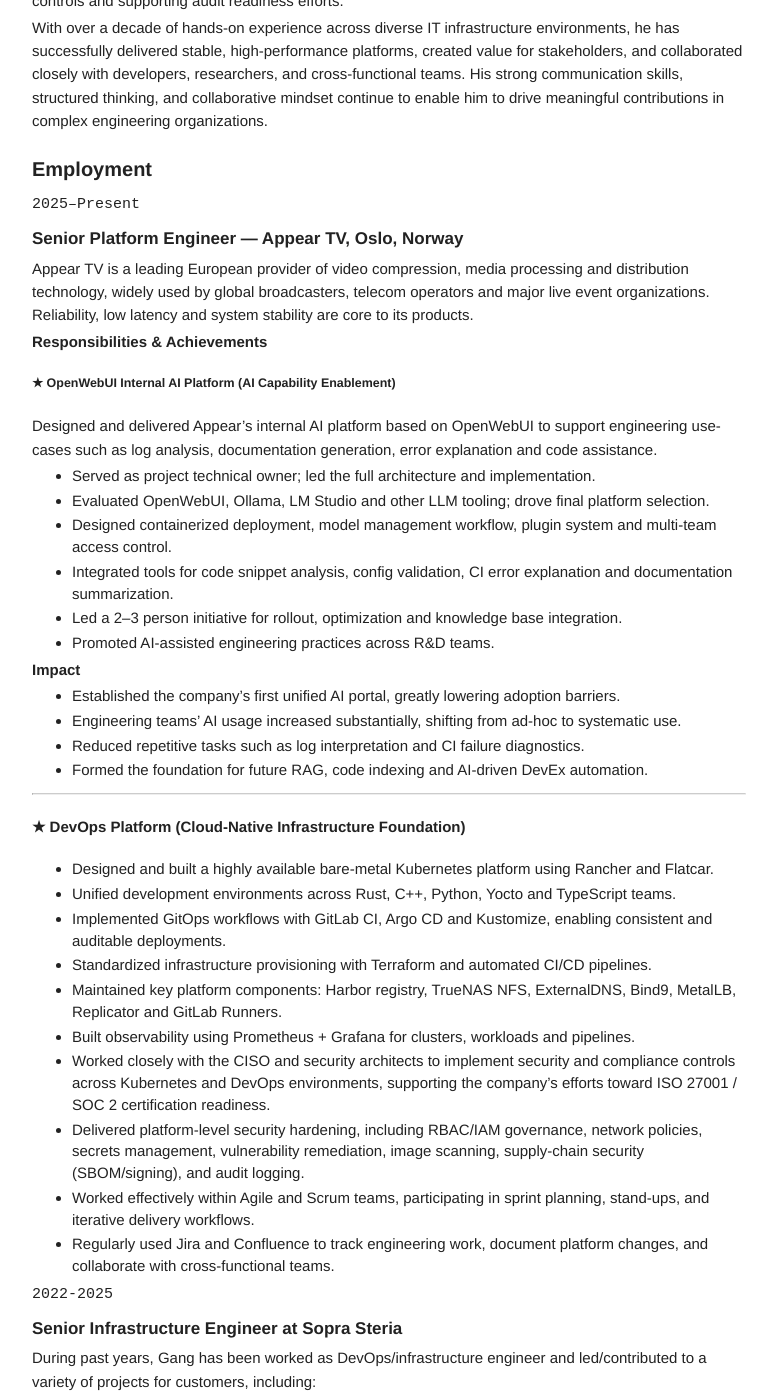
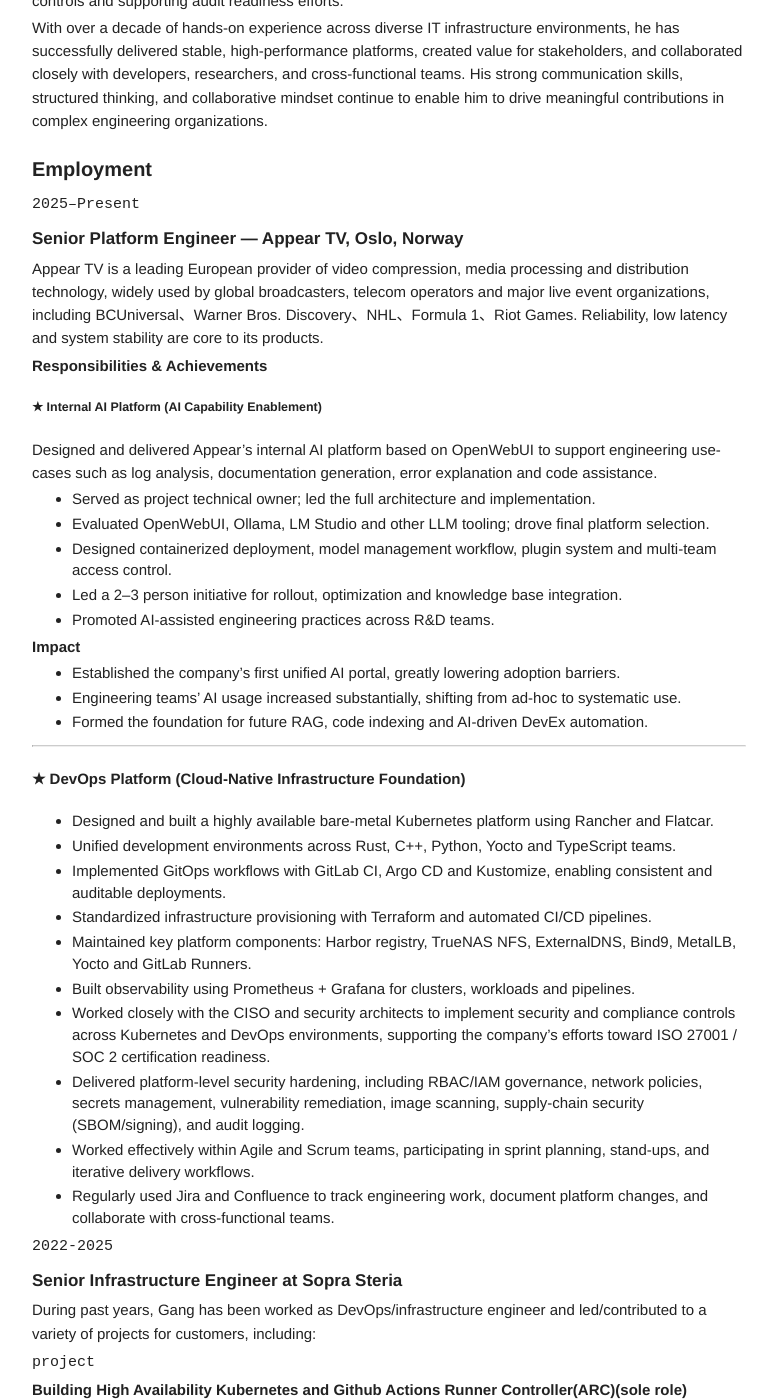
Before and after one commit to gcccheng/wugui, a Jekyll site: the page built from cvenglish.md, in a window 1280 px wide and 1400 px high, scrolled down 506 px. Shown: the whole window, without its empty margins (118-891 px from the left). Built offline with Jekyll 4.4.1, drawn with Linux system fonts in a browser that asks for light colours; some of the changed text lies outside the part shown.

Commit message:
Update cvenglish.md

```diff
--- a/cvenglish.md
+++ b/cvenglish.md
@@ -21,24 +21,22 @@ With over a decade of hands-on experience across diverse IT infrastructure envir
 ## Employment
 `2025–Present`
 ### Senior Platform Engineer — Appear TV, Oslo, Norway
-Appear TV is a leading European provider of video compression, media processing and distribution technology, widely used by global broadcasters, telecom operators and major live event organizations. Reliability, low latency and system stability are core to its products.
+Appear TV is a leading European provider of video compression, media processing and distribution technology, widely used by global broadcasters, telecom operators and major live event organizations, including BCUniversal、Warner Bros. Discovery、NHL、Formula 1、Riot Games. Reliability, low latency and system stability are core to its products.
 
 **Responsibilities & Achievements**
 
-##### ★ OpenWebUI Internal AI Platform (AI Capability Enablement)
+##### ★ Internal AI Platform (AI Capability Enablement)
 Designed and delivered Appear’s internal AI platform based on OpenWebUI to support engineering use-cases such as log analysis, documentation generation, error explanation and code assistance.
 
 - Served as project technical owner; led the full architecture and implementation.
 - Evaluated OpenWebUI, Ollama, LM Studio and other LLM tooling; drove final platform selection.
 - Designed containerized deployment, model management workflow, plugin system and multi-team access control.
-- Integrated tools for code snippet analysis, config validation, CI error explanation and documentation summarization.
 - Led a 2–3 person initiative for rollout, optimization and knowledge base integration.
 - Promoted AI-assisted engineering practices across R&D teams.
 
 **Impact**
 - Established the company’s first unified AI portal, greatly lowering adoption barriers.
 - Engineering teams’ AI usage increased substantially, shifting from ad-hoc to systematic use.
-- Reduced repetitive tasks such as log interpretation and CI failure diagnostics.
 - Formed the foundation for future RAG, code indexing and AI-driven DevEx automation.
 
 ---
@@ -48,7 +46,7 @@ Designed and delivered Appear’s internal AI platform based on OpenWebUI to sup
 - Unified development environments across Rust, C++, Python, Yocto and TypeScript teams.
 - Implemented GitOps workflows with GitLab CI, Argo CD and Kustomize, enabling consistent and auditable deployments.
 - Standardized infrastructure provisioning with Terraform and automated CI/CD pipelines.
-- Maintained key platform components: Harbor registry, TrueNAS NFS, ExternalDNS, Bind9, MetalLB, Replicator and GitLab Runners.
+- Maintained key platform components: Harbor registry, TrueNAS NFS, ExternalDNS, Bind9, MetalLB, Yocto and GitLab Runners.
 - Built observability using Prometheus + Grafana for clusters, workloads and pipelines.
 - Worked closely with the CISO and security architects to implement security and compliance controls across Kubernetes and DevOps environments, supporting the company’s efforts toward ISO 27001 / SOC 2 certification readiness.
 - Delivered platform-level security hardening, including RBAC/IAM governance, network policies, secrets management, vulnerability remediation, image scanning, supply-chain security (SBOM/signing), and audit logging.
```
Also changed, not shown: other parts of cvenglish.md (+5 -5 lines).
